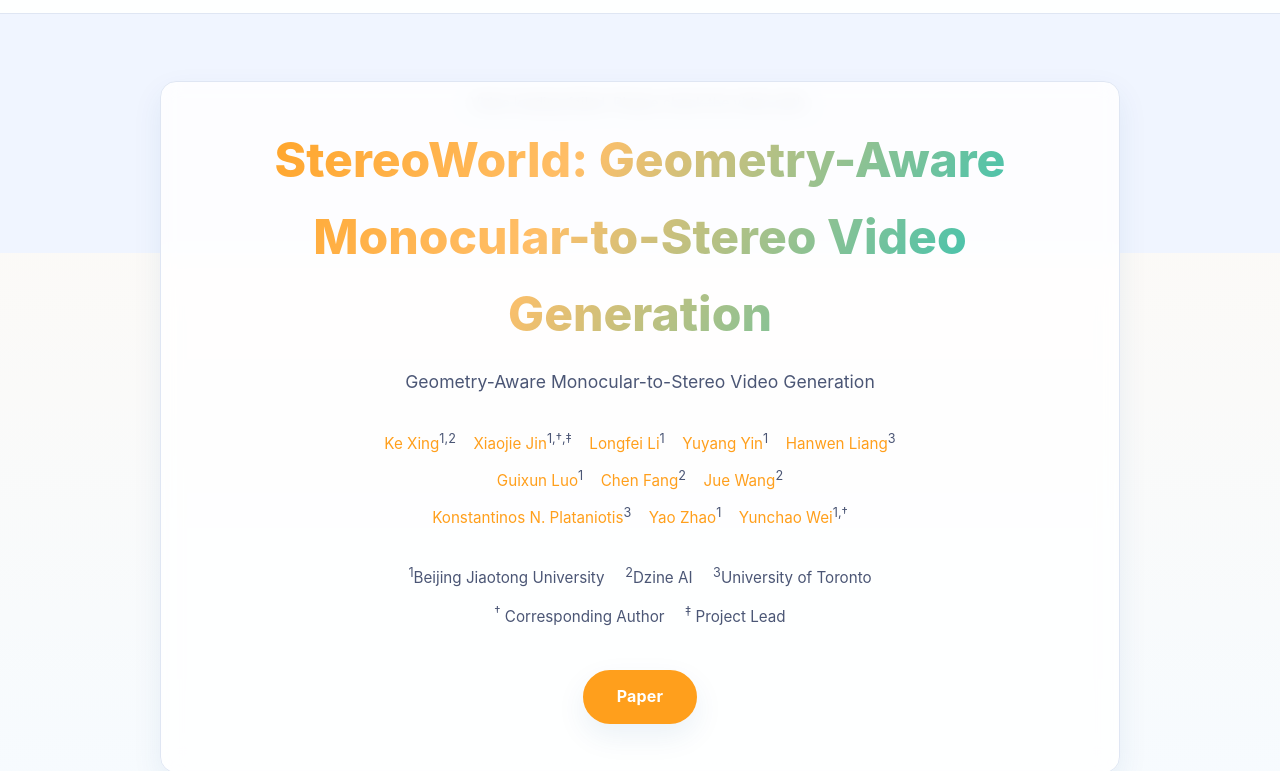
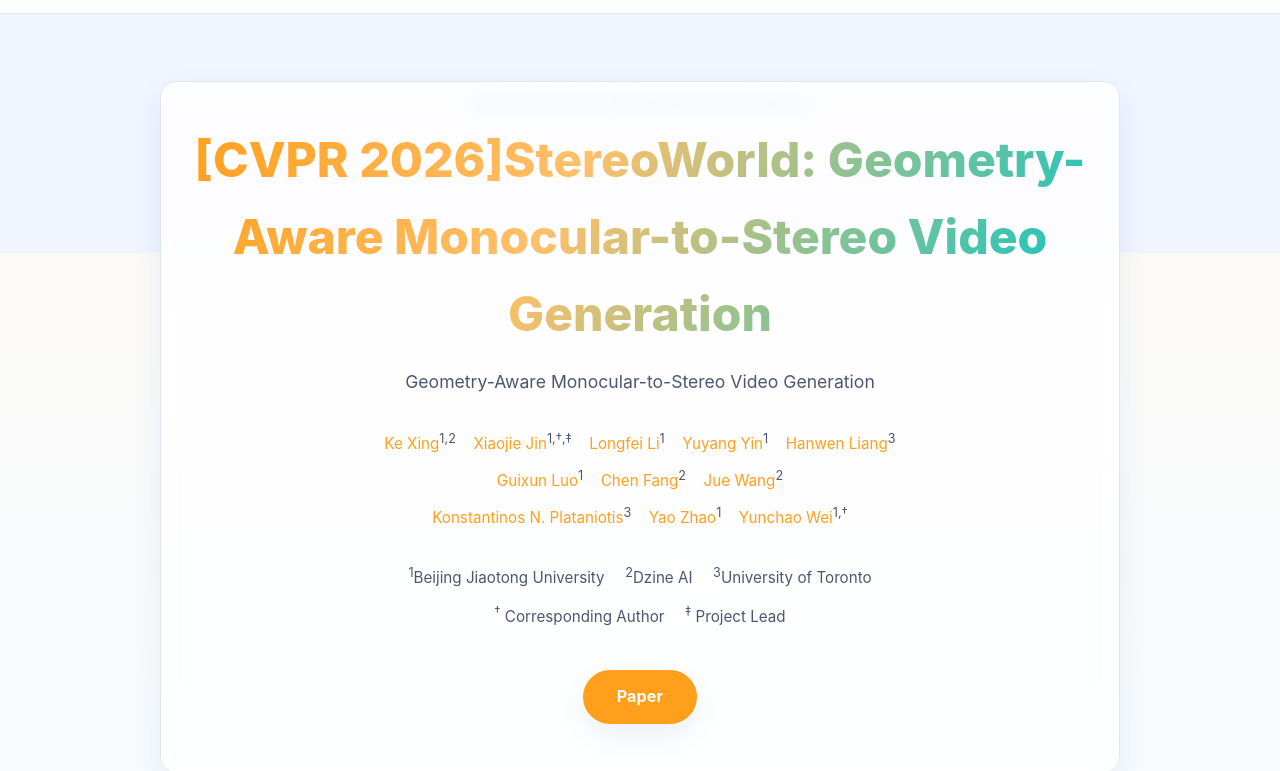
Before and after one commit to ke-xing/StereoWorld, a plain HTML site: page index.html in a window 1280 px wide. Shown: the part 47-818 px from the top of the page. Drawn offline with Linux system fonts and the light colour scheme.

Commit message:
Update index.html

```diff
--- a/index.html
+++ b/index.html
@@ -510,7 +510,7 @@
         </div>
         <div class="container">
             <div class="hero-card">
-                <h1>StereoWorld: Geometry-Aware Monocular-to-Stereo Video Generation</h1>
+                <h1>[CVPR 2026]StereoWorld: Geometry-Aware Monocular-to-Stereo Video Generation</h1>
                 <p class="subtitle">Geometry-Aware Monocular-to-Stereo Video Generation</p>
                 <div class="authors" style="display: flex; flex-direction: column; align-items: center; gap: 0.6rem;">
 
```
